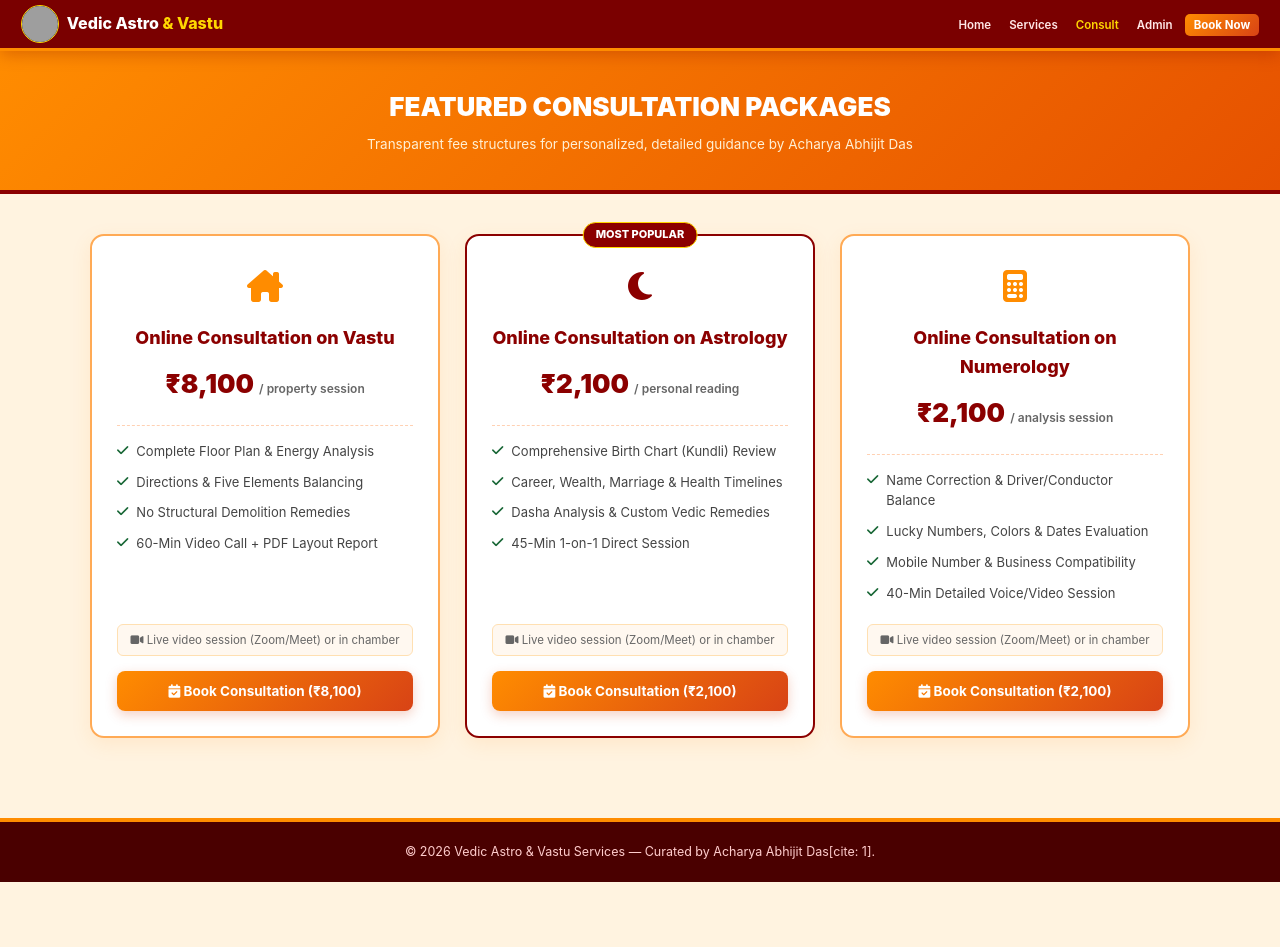
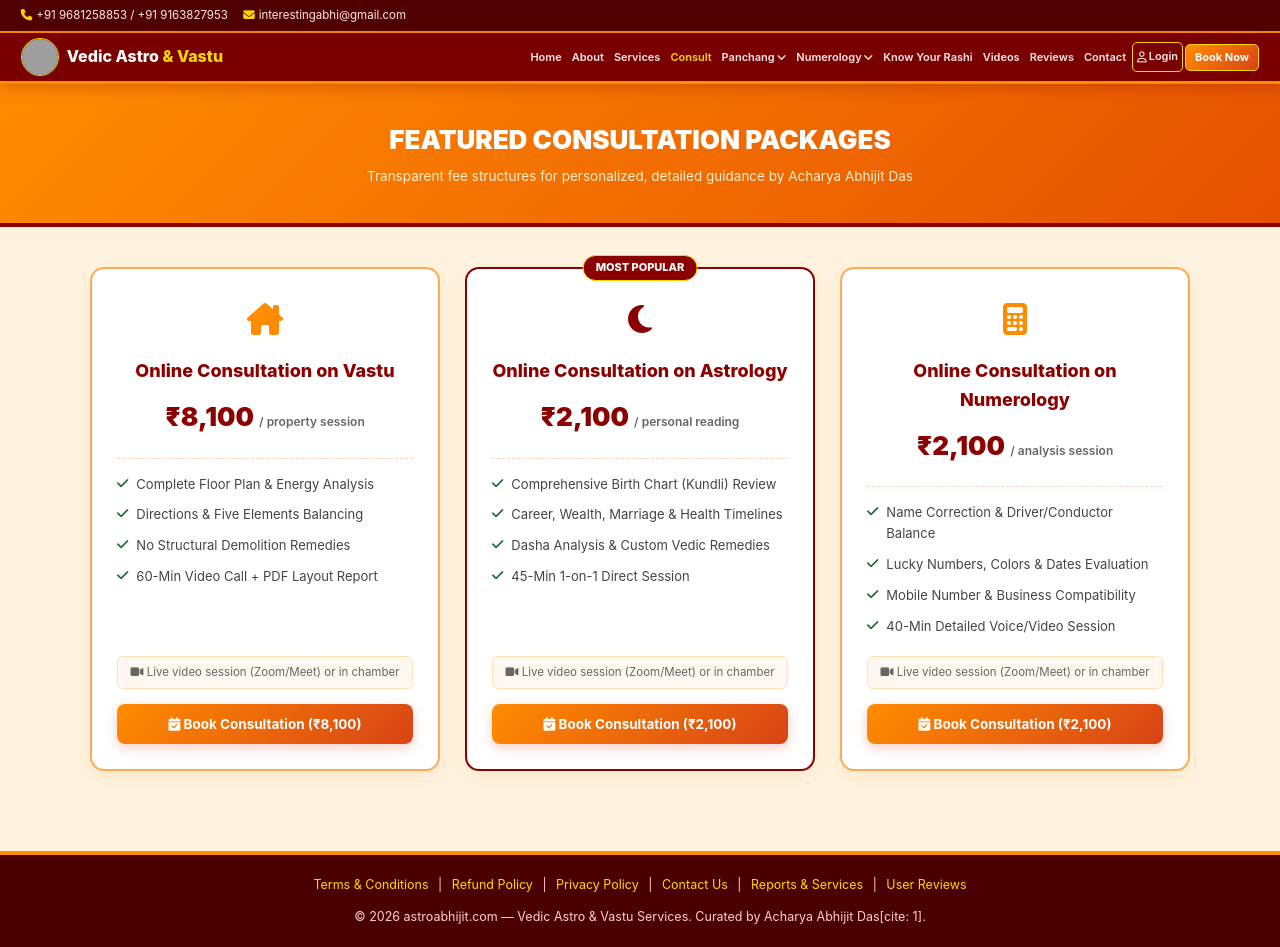
Before and after one commit to sduttapc-dot/astro-website, a website: page consult.html in a window 1280 px wide. Before the commit the page ends 882 px from the top, so only its background shows below. Drawn offline with Linux system fonts and the light colour scheme; grey boxes are pictures that could not be loaded.

Commit message:
Add files via upload

```diff
--- a/consult.html
+++ b/consult.html
@@ -19,20 +19,38 @@
     }
 
     * { margin: 0; padding: 0; box-sizing: border-box; font-family: -apple-system, BlinkMacSystemFont, "Segoe UI", Roboto, sans-serif; }
-    body { background-color: var(--bg-secondary); color: var(--text-red); line-height: 1.6; }
+    html, body { width: 100%; max-width: 100vw; overflow-x: hidden !important; background-color: var(--bg-secondary); color: var(--text-red); line-height: 1.6; }
     .container { width: 98%; max-width: 1380px; margin: 0 auto; padding: 0 8px; }
 
+    /* TOP BAR */
+    .top-bar { background: #500000; color: #ffcccc; padding: 6px 0; font-size: 11.5px; border-bottom: 2px solid var(--bg-primary); }
+    .top-flex { display: flex; justify-content: space-between; align-items: center; }
+    .top-bar span { color: #ffe6e6; margin-right: 12px; display: inline-flex; align-items: center; }
+    .top-bar i { color: var(--accent-gold); margin-right: 4px; }
+
     /* NAVBAR */
-    .navbar { background: var(--navbar-bg); position: sticky; top: 0; z-index: 10000; border-bottom: 3px solid var(--bg-primary); padding: 5px 0; box-shadow: 0 4px 15px rgba(122, 0, 0, 0.25); }
+    .navbar { background: var(--navbar-bg); position: sticky; top: 0; z-index: 10000; border-bottom: 3px solid var(--bg-primary); box-shadow: 0 4px 15px rgba(122, 0, 0, 0.25); padding: 5px 0; }
     .nav-flex { display: flex; align-items: center; justify-content: space-between; gap: 6px; }
-    .logo-link { display: flex; align-items: center; gap: 8px; text-decoration: none; }
+
+    .logo-link { display: flex; align-items: center; gap: 8px; text-decoration: none; flex-shrink: 0; }
     .logo-img { width: 38px; height: 38px; border-radius: 50%; border: 1.5px solid var(--accent-gold); object-fit: cover; background: #000; }
-    .logo-text { font-size: 16px; font-weight: 800; color: #ffffff; }
+    .logo-text { font-size: 16px; font-weight: 800; color: #ffffff; white-space: nowrap; }
     .logo-text span { color: var(--accent-gold); }
-    .nav-links { list-style: none; display: flex; align-items: center; gap: 6px; }
-    .nav-links a { text-decoration: none; color: #ffe6e6; font-size: 11.5px; font-weight: 600; padding: 5px 6px; }
+
+    .nav-links { list-style: none; display: flex; align-items: center; gap: 2px; margin: 0; padding: 0; }
+    .nav-links li { position: relative; list-style: none; }
+    .nav-links a { text-decoration: none; color: #ffe6e6; font-size: 11px; font-weight: 600; padding: 5px 4px; display: inline-flex; align-items: center; gap: 2px; white-space: nowrap; transition: 0.2s; }
     .nav-links a:hover, .nav-links a.active { color: var(--accent-gold); }
-    .btn-book { background: linear-gradient(135deg, var(--bg-primary), #d84315) !important; color: #ffffff !important; padding: 4px 9px !important; border-radius: 5px; font-weight: 700 !important; }
+
+    /* DROPDOWNS */
+    .dropdown-menu { display: none; position: absolute; top: 100%; left: 0; background: #ffffff; min-width: 190px; border-radius: 6px; border: 2px solid var(--bg-primary); box-shadow: 0 8px 25px rgba(0, 0, 0, 0.25); list-style: none; padding: 4px 0; z-index: 10001; }
+    .dropdown:hover .dropdown-menu { display: block; }
+    .dropdown-menu li { width: 100%; }
+    .dropdown-menu a { display: block; padding: 7px 12px; color: var(--text-red); font-size: 11.5px; }
+    .dropdown-menu a:hover { background-color: var(--bg-secondary); color: var(--text-red-light); }
+
+    .btn-nav-login { background: transparent; color: var(--accent-gold); border: 1px solid var(--accent-gold); padding: 3px 7px; border-radius: 5px; font-size: 11px; font-weight: 700; text-decoration: none; }
+    .btn-book { background: linear-gradient(135deg, var(--bg-primary), #d84315) !important; color: #ffffff !important; padding: 4px 9px !important; border-radius: 5px; border: 1px solid var(--accent-gold) !important; font-weight: 700 !important; font-size: 11px !important; }
 
     /* HEADER */
     .reports-header { background: linear-gradient(135deg, #ff8c00 0%, #e65100 100%); color: #fff; text-align: center; padding: 35px 15px; border-bottom: 4px solid var(--text-red); }
@@ -44,7 +62,6 @@
     .consult-grid { display: grid; grid-template-columns: repeat(auto-fit, minmax(340px, 1fr)); gap: 25px; max-width: 1100px; margin: 0 auto; }
     .consult-card { background: #ffffff; border: 2px solid var(--border-orange); border-radius: 14px; padding: 25px; box-shadow: 0 6px 20px rgba(255, 140, 0, 0.1); display: flex; flex-direction: column; justify-content: space-between; position: relative; text-align: center; }
     .consult-card.popular { border: 2.5px solid var(--text-red); }
-
     .popular-badge { position: absolute; top: -14px; left: 50%; transform: translateX(-50%); background: var(--text-red); color: #fff; font-size: 11px; font-weight: 800; padding: 3px 12px; border-radius: 20px; border: 1px solid var(--accent-gold); text-transform: uppercase; }
 
     .card-icon { font-size: 32px; color: var(--bg-primary); margin-bottom: 12px; }
@@ -57,7 +74,6 @@
     .features-list i { color: #166534; margin-top: 3px; }
 
     .session-info { font-size: 11.5px; color: #666; background: #fff8f0; padding: 6px; border-radius: 6px; margin-bottom: 15px; border: 1px solid #ffe0b2; }
-
     .btn-order-now { background: linear-gradient(135deg, var(--bg-primary), #d84315); color: #ffffff; border: none; padding: 12px; border-radius: 8px; font-size: 13.5px; font-weight: 700; width: 100%; cursor: pointer; box-shadow: 0 4px 12px rgba(216, 67, 21, 0.25); transition: 0.2s; }
     .btn-order-now:hover { background: #bf360c; }
 
@@ -69,19 +85,16 @@
     .modal-content h3 { font-size: 18px; color: var(--text-red); margin-bottom: 4px; text-align: center; }
     .modal-content p.subtitle { font-size: 12.5px; color: #666; text-align: center; margin-bottom: 12px; }
 
-    /* PAYMENT INSTRUCTION BOX */
     .payment-instruction-box { background: #fff8f0; border: 1px solid #ffd1b3; padding: 10px 12px; border-radius: 8px; margin-bottom: 12px; font-size: 11.5px; color: #444; text-align: left; }
     .payment-instruction-box ol { margin-left: 16px; margin-top: 4px; }
     .payment-instruction-box li { margin-bottom: 3px; }
 
-    /* QR & DIRECT UPI */
     .qr-box { text-align: center; background: #ffffff; border: 1.5px dashed var(--border-orange); padding: 12px; border-radius: 10px; margin-bottom: 12px; }
     .qr-box img { width: 110px; height: 110px; object-fit: contain; margin-bottom: 4px; border: 1px solid #ddd; border-radius: 6px; background: #fff; }
     .modal-upi-tag { font-weight: 800; color: #d84315; font-size: 13.5px; margin: 4px 0 8px 0; }
-    .btn-direct-upi { display: inline-flex; align-items: center; justify-content: center; gap: 6px; background: #2563eb; color: #fff; font-size: 12px; font-weight: 700; padding: 8px 14px; border-radius: 6px; text-decoration: none; width: 100%; box-shadow: 0 2px 8px rgba(37, 99, 235, 0.25); }
+    .btn-direct-upi { display: inline-flex; align-items: center; justify-content: center; gap: 6px; background: #2563eb; color: #fff; font-size: 12px; font-weight: 700; padding: 8px 14px; border-radius: 6px; text-decoration: none; width: 100%; }
     .btn-direct-upi:hover { background: #1d4ed8; }
 
-    /* STRICT VERIFY SECTION */
     .verify-section { background: #fffaf5; border: 1px solid #ffd1b3; padding: 12px; border-radius: 10px; margin-bottom: 15px; }
     .verify-section label { display: block; font-size: 11.5px; font-weight: 700; color: var(--text-red); margin-bottom: 4px; }
     .verify-row { display: flex; gap: 8px; }
@@ -90,7 +103,6 @@
     .btn-verify:hover { background: #5a0000; }
     #verifyStatus { font-size: 11px; margin-top: 5px; font-weight: 600; }
 
-    /* HIDDEN CLIENT FORM */
     #clientHiddenForm { display: none; border-top: 2px dashed #ffd1b3; padding-top: 15px; margin-top: 10px; }
     .form-group { margin-bottom: 10px; text-align: left; }
     .form-group label { display: block; font-size: 11.5px; font-weight: 600; color: var(--text-red); margin-bottom: 3px; }
@@ -104,6 +116,16 @@
 </head>
 <body>
 
+  <!-- TOP BAR -->
+  <div class="top-bar">
+    <div class="container top-flex">
+      <div>
+        <span><i class="fa-solid fa-phone"></i> +91 9681258853 / +91 9163827953</span>
+        <span><i class="fa-solid fa-envelope"></i> interestingabhi@gmail.com</span>
+      </div>
+    </div>
+  </div>
+
   <!-- NAVBAR -->
   <nav class="navbar">
     <div class="container nav-flex">
@@ -111,11 +133,42 @@
         <img src="logo.png" alt="Logo" class="logo-img" onerror="this.src='logo.png'">
         <span class="logo-text">Vedic Astro<span> & Vastu</span></span>
       </a>
-      <ul class="nav-links" style="list-style: none; display: flex; align-items: center; gap: 6px;">
+
+      <ul class="nav-links">
         <li><a href="index.html">Home</a></li>
+        <li><a href="about.html">About</a></li>
         <li><a href="services.html">Services</a></li>
         <li><a href="consult.html" class="active">Consult</a></li>
-        <li><a href="admin.html">Admin</a></li>
+
+        <li class="dropdown">
+          <a href="panchang.html">Panchang <i class="fa-solid fa-angle-down"></i></a>
+          <ul class="dropdown-menu">
+            <li><a href="panchang-today.html">Today's Panchang</a></li>
+            <li><a href="panchang-tithi.html">Today's Tithi</a></li>
+            <li><a href="panchang-nakshatra.html">Today's Nakshatra</a></li>
+            <li><a href="panchang-muhurat.html">Today's Shubh Muhurat</a></li>
+            <li><a href="panchang-choghadiya.html">Today's Choghadiya</a></li>
+            <li><a href="panchang-rahu-kaal.html">Today's Rahu Kaal</a></li>
+            <li><a href="panchang.html">Panchang Calendar</a></li>
+          </ul>
+        </li>
+
+        <li class="dropdown">
+          <a href="numerology-daily.html">Numerology <i class="fa-solid fa-angle-down"></i></a>
+          <ul class="dropdown-menu">
+            <li><a href="numerology-daily.html">Daily Numerology</a></li>
+            <li><a href="numerology.html">Numerology Calculator</a></li>
+          </ul>
+        </li>
+
+        <li><a href="know-your-rashi.html">Know Your Rashi</a></li>
+        <li><a href="videos.html">Videos</a></li>
+        <li><a href="reviews.html">Reviews</a></li>
+        <li><a href="contact-us.html">Contact</a></li>
+
+        <li id="navUserSlot">
+          <a href="auth.html" class="btn-nav-login"><i class="fa-regular fa-user"></i> Login</a>
+        </li>
         <li><a href="consult.html" class="btn-book">Book Now</a></li>
       </ul>
     </div>
@@ -209,17 +262,15 @@
       <h3 id="modalServiceName">Service Name</h3>
       <p class="subtitle" id="modalServicePrice">Price</p>
 
-      <!-- PAYMENT INSTRUCTION BOX -->
       <div class="payment-instruction-box">
         <strong><i class="fa-solid fa-circle-info" style="color:#d84315;"></i> Payment Instructions:</strong>
         <ol>
-          <li>Scan QR or click <strong>"Pay via UPI App"</strong> to make the payment.</li>
+          <li>Scan QR or click <strong>"Pay via UPI App"</strong> to make the payment[cite: 1].</li>
           <li>Enter the valid <strong>last 4 digits</strong> of your UPI transaction reference / UTR below[cite: 1].</li>
-          <li>Click <strong>"Verify"</strong>. (Note: Random numbers will fail verification)[cite: 1].</li>
+          <li>Click <strong>"Verify"</strong>[cite: 1].</li>
         </ol>
       </div>
 
-      <!-- QR & DIRECT UPI -->
       <div class="qr-box">
         <img id="modalQrImg" src="" alt="UPI QR Code">
         <div class="modal-upi-tag">UPI ID: 9681258853@ybl</div>
@@ -228,7 +279,6 @@
         </a>
       </div>
 
-      <!-- STRICT VERIFY SECTION -->
       <div class="verify-section">
         <label><i class="fa-solid fa-lock" style="color:var(--text-red);"></i> Enter Last 4 Digits of UPI Ref:</label>
         <div class="verify-row">
@@ -238,7 +288,6 @@
         <div id="verifyStatus"></div>
       </div>
 
-      <!-- HIDDEN CLIENT FORM -->
       <div id="clientHiddenForm">
         <p style="font-size:12px; color:#166534; font-weight:700; margin-bottom:10px;"><i class="fa-solid fa-circle-check"></i> Payment Verified! Please fill your booking details:</p>
 
@@ -267,14 +316,59 @@
     </div>
   </div>
 
+  <!-- FOOTER WITH TERMS & REFUND LINKS -->
   <footer>
-    <p>© 2026 Vedic Astro & Vastu Services — Curated by Acharya Abhijit Das[cite: 1].</p>
+    <div style="margin-bottom: 12px;">
+      <a href="terms-and-conditions.html">Terms & Conditions</a> |
+      <a href="refund-policy.html">Refund Policy</a> |
+      <a href="privacy-policy.html">Privacy Policy</a> |
+      <a href="contact-us.html">Contact Us</a> |
+      <a href="services.html">Reports & Services</a> |
+      <a href="reviews.html">User Reviews</a>
+    </div>
+    <p>© 2026 astroabhijit.com — Vedic Astro & Vastu Services. Curated by Acharya Abhijit Das[cite: 1].</p>
   </footer>
 
   <script>
     let currentServiceName = "";
     let currentServicePrice = "";
     const validTestRefs = ["4821", "9012", "3344", "7788", "1234", "5566"];
+
+    document.addEventListener('DOMContentLoaded', () => {
+      const slot = document.getElementById('navUserSlot');
+      if (!slot) return;
+      const rawUser = localStorage.getItem('astro_logged_client');
+      if (!rawUser) {
+        slot.innerHTML = `<a href="auth.html" class="btn-nav-login"><i class="fa-regular fa-user"></i> Login</a>`;
+        return;
+      }
+      const user = JSON.parse(rawUser);
+      const name = user.name ? user.name.split(' ')[0] : 'User';
+      slot.innerHTML = `
+        <div style="position:relative; display:inline-block;">
+          <button type="button" onclick="toggleUserDrop(event)" style="background:rgba(255,255,255,0.15); border:1px solid #ffd700; color:#fff; padding:3px 6px; border-radius:16px; cursor:pointer; display:flex; align-items:center; gap:4px; font-size:11px; font-weight:700;">
+            <span style="background:#ffd700; color:#7a0000; width:20px; height:20px; border-radius:50%; display:flex; align-items:center; justify-content:center; font-size:10px; font-weight:800;">${name.charAt(0).toUpperCase()}</span>
+            <span>${name}</span>
+          </button>
+          <div id="uCard" style="display:none; position:absolute; top:110%; right:0; background:#fff; min-width:140px; border:1.5px solid #ffaa55; border-radius:6px; box-shadow:0 8px 20px rgba(0,0,0,0.25); z-index:99999; overflow:hidden;">
+            <a href="dashboard.html" style="display:block; color:#8b0000; padding:7px 10px; font-size:11.5px; text-decoration:none; border-bottom:1px solid #ffe8d6;">My Orders</a>
+            <a href="javascript:void(0)" onclick="signOutUser()" style="display:block; color:#8b0000; padding:7px 10px; font-size:11.5px; text-decoration:none;">Sign Out</a>
+          </div>
+        </div>
+      `;
+    });
+
+    function toggleUserDrop(event) {
+      event.stopPropagation();
+      const el = document.getElementById('uCard');
+      if (el) el.style.display = el.style.display === 'block' ? 'none' : 'block';
+    }
+
+    function signOutUser() {
+      localStorage.removeItem('astro_logged_client');
+      alert('Signed out successfully.');
+      window.location.reload();
+    }
 
     function openCheckoutModal(serviceName, price) {
       const loggedUser = localStorage.getItem('astro_logged_client');
```
